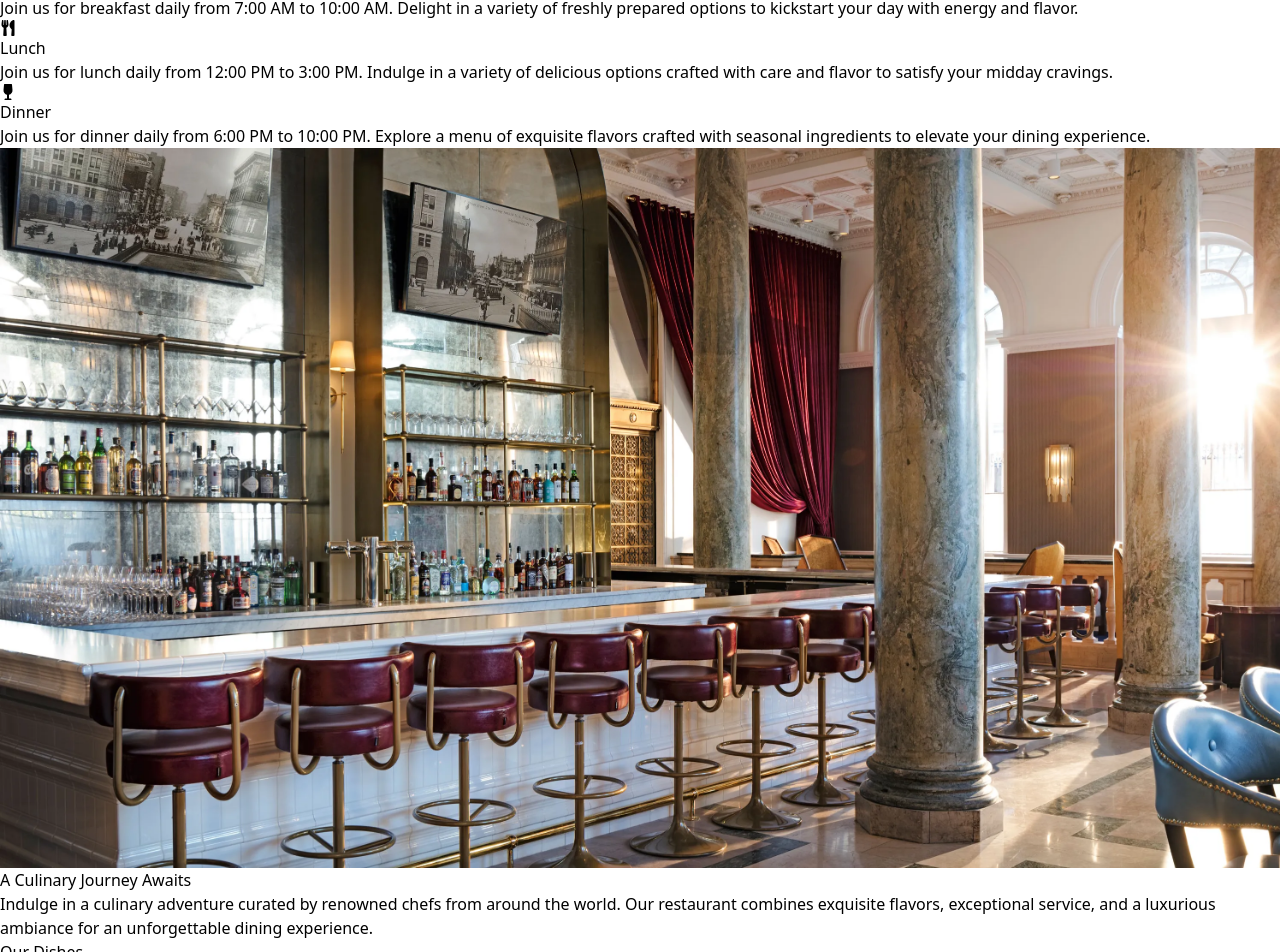
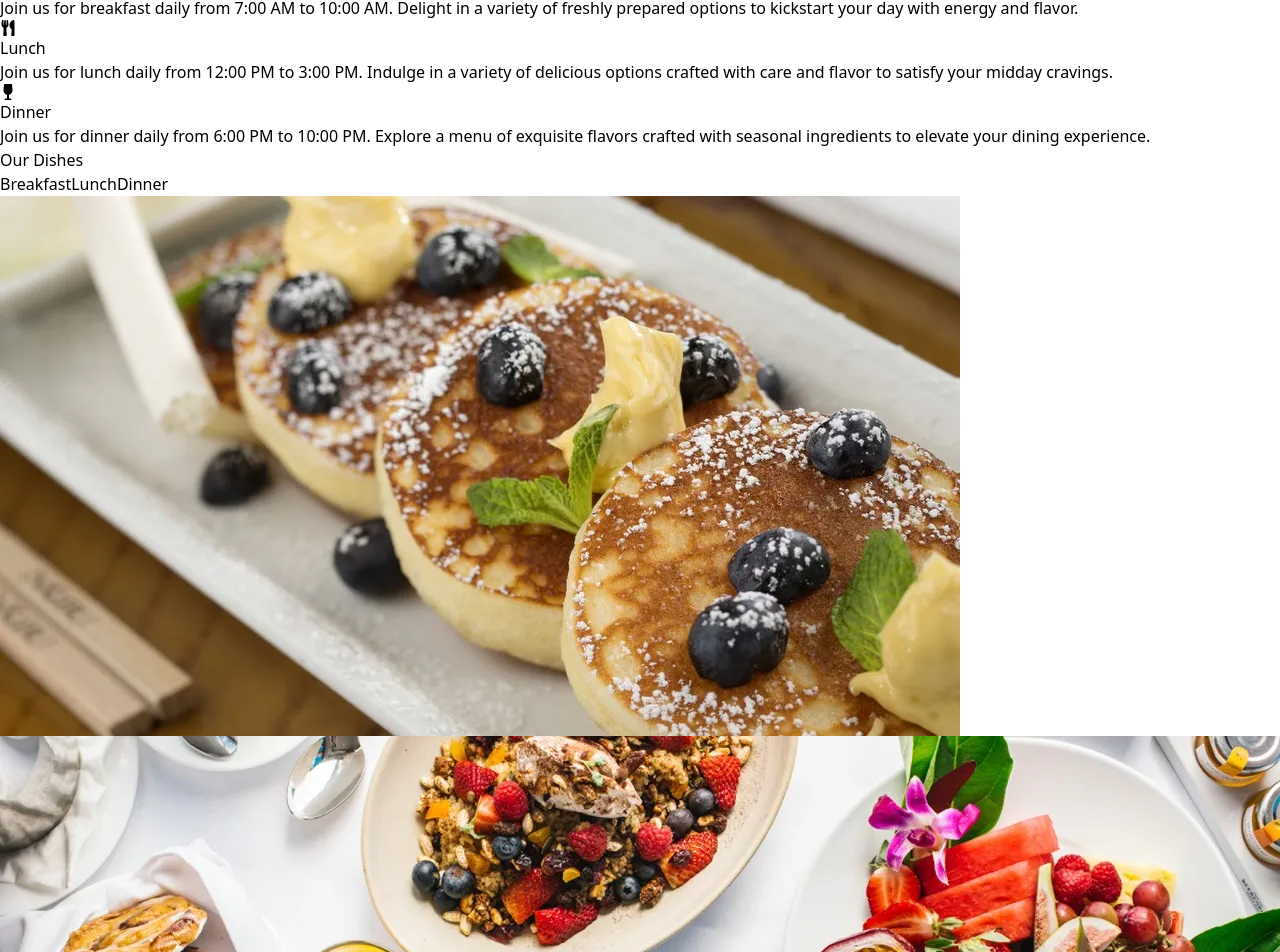
Before and after one commit to FrontendDev1025/luxury-hotel-website, a Next.js app: page /restaurant in a window 1280 px wide. Shown: the part 308-1260 px from the top of the page. Built offline with nearby package versions, Linux system fonts and the light colour scheme.

Commit message:
Fix errors and improve design for Services page and other sections

```diff
--- a/src/app/restaurant/page.tsx
+++ b/src/app/restaurant/page.tsx
@@ -2,7 +2,7 @@
 
 import { useState } from "react";
 import { motion } from "framer-motion";
-import { FaCoffee, FaUtensils, FaWineGlass, FaCocktail } from "react-icons/fa";
+import { FaCoffee, FaUtensils, FaWineGlass } from "react-icons/fa";
 
 type CategoryMap = {
   breakfast: string[];
@@ -106,29 +106,6 @@ export default function RestaurantBarPage() {
         </div>
       </section>
 
-      {/* Restaurant Section */}
-      <section className="py-20 px-6 md:px-12">
-        <div className="max-w-6xl mx-auto flex flex-col md:flex-row items-center gap-12">
-          <div className="w-full md:w-1/2">
-            <img
-              src="/assets/images/restaurant.jpg"
-              alt="Restaurant Interior"
-              className="rounded-lg shadow-lg"
-            />
-          </div>
-          <div className="w-full md:w-1/2">
-            <h2 className="text-3xl md:text-4xl font-bold text-[#a77b50] mb-6">
-              A Culinary Journey Awaits
-            </h2>
-            <p className="text-lg text-gray-600">
-              Indulge in a culinary adventure curated by renowned chefs from around the world.
-              Our restaurant combines exquisite flavors, exceptional service, and a luxurious
-              ambiance for an unforgettable dining experience.
-            </p>
-          </div>
-        </div>
-      </section>
-
       {/* Dishes Gallery */}
       <section className="py-20 bg-gray-50 px-6 md:px-12">
         <div className="max-w-6xl mx-auto text-center">
@@ -149,7 +126,7 @@ export default function RestaurantBarPage() {
             ))}
           </nav>
           <div className="grid grid-cols-1 sm:grid-cols-2 md:grid-cols-3 gap-8 mt-12">
-            {categories[dishCategory].map((image: string, index: number) => (
+            {categories[dishCategory].map((image, index) => (
               <motion.img
                 key={index}
                 src={image}
@@ -158,29 +135,6 @@ export default function RestaurantBarPage() {
                 whileHover={{ scale: 1.05 }}
               />
             ))}
-          </div>
-        </div>
-      </section>
-
-      {/* Bar Section */}
-      <section className="py-20 px-6 md:px-12">
-        <div className="max-w-6xl mx-auto flex flex-col md:flex-row-reverse items-center gap-12">
-          <div className="w-full md:w-1/2">
-            <img
-              src="/assets/images/bar.jpg"
-              alt="Bar Interior"
-              className="rounded-lg shadow-lg"
-            />
-          </div>
-          <div className="w-full md:w-1/2">
-            <h2 className="text-3xl md:text-4xl font-bold text-[#a77b50] mb-6">
-              Explore Our Bar
-            </h2>
-            <p className="text-lg text-gray-600">
-              From expertly crafted cocktails to an extensive selection of fine wines, our bar
-              offers something for every taste. Relax in style and savor our world-class
-              offerings.
-            </p>
           </div>
         </div>
       </section>
@@ -205,7 +159,7 @@ export default function RestaurantBarPage() {
             ))}
           </nav>
           <div className="grid grid-cols-1 sm:grid-cols-2 md:grid-cols-3 gap-8 mt-12">
-            {drinkCategories[drinkCategory].map((image: string, index: number) => (
+            {drinkCategories[drinkCategory].map((image, index) => (
               <motion.img
                 key={index}
                 src={image}
```
Also changed, not shown: src/app/book/page.tsx (deleted, +0 -14 lines), src/app/services/page.tsx (+35 -17 lines).
